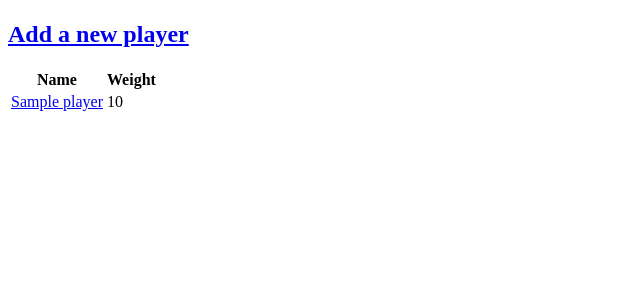
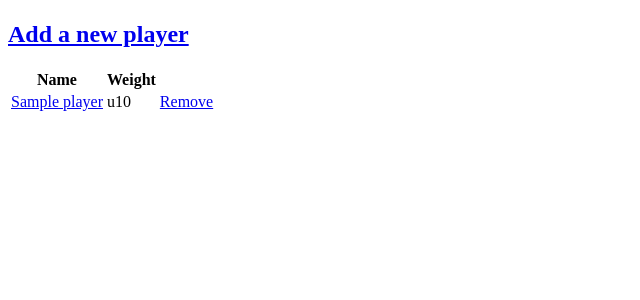
Before and after one commit to xboyjx/judo_matches_project, a Flask app: page /players in a window 1280 px wide. Shown: the part 147-447 px from the top of the page, without its empty margins (0-640 px from the left). Run offline with Flask 2, Linux system fonts and the light colour scheme; a database or web service that is not in the repository returns one stand-in record (values such as "Sample title"); some libraries are stand-ins or nearby versions.

Commit message:
players delete button added

```diff
--- a/controllers/player_controller.py
+++ b/controllers/player_controller.py
@@ -29,3 +29,8 @@ def create_player():
     player = Player(name, gender, weight_kg)
     player_repository.save(player)
     return redirect("/players")
+
+@players_blueprint.route("/players/<id>/remove")
+def remove_player(id):
+    player_repository.delete(id)
+    return redirect("/players")
--- a/templates/players/index.html
+++ b/templates/players/index.html
@@ -6,11 +6,17 @@
     <tr>
         <th>Name</th>
         <th>Weight</th>
+        <th> </th>
     </tr>
     {% for player in players %}
     <tr>
         <td><a href = "/players/{{player.id}}">{{player.name}}</a></td>
-        <td>{{player.weight_kg}}</td>
+        {% if player.weight_kg <=100  %}
+            <td>u{{player.weight_kg}}</td>
+        {% else %}
+            <td>o100</td>
+        {% endif %}
+        <td><a href="/players/{{player.id}}/remove">Remove</a></td>
     </tr>
     {% endfor %}
 </table>
--- a/templates/players/new.html
+++ b/templates/players/new.html
@@ -20,7 +20,7 @@
         <option value="81">u81</option>
         <option value="90">u90</option>
         <option value="100">u100</option>
-        <option value="Overs">o100</option>
+        <option value="101">o100</option>
     </select>
 
 
```
